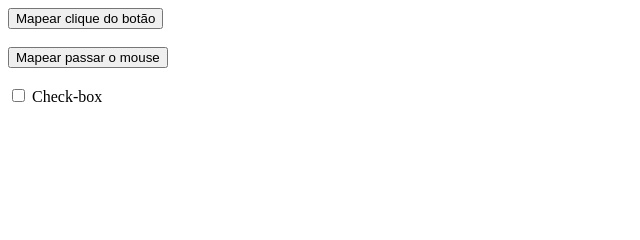
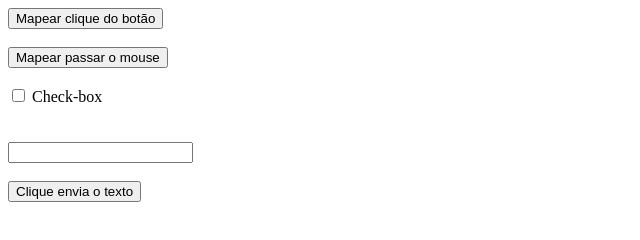
Before and after one commit to gabrielbse/test-tag-manager, a plain HTML site: page public/index.html in a window 1280 px wide. Shown: the whole page, without its empty margins (0-640 px from the left). Drawn offline with Linux system fonts and the light colour scheme.

Commit message:
feat: send text

```diff
--- a/public/index.html
+++ b/public/index.html
@@ -33,6 +33,13 @@
         <input type="checkbox" class="count-checked" id="item" name="item">
         <label for="item">Check-box</label>
       </div>
+      <br>
+      <br>
+      <div>
+        <input type="text" class="test-date" id="text-to-send" name="item">
+      </div>
+      <br>
+      <button class="click-send-text" onclick ="triggerData()">Clique envia o texto</button>
     </div>
     <script type="text/javascript" src="js/app.js"></script>
   </body>
--- a/public/js/app.js
+++ b/public/js/app.js
@@ -22,3 +22,12 @@ function trigger() {
 		'elementClasses': 'elementClasses'
 	});
 }
+
+function triggerData() {
+	let text = document.getElementById("text-to-send").value;
+	console.log("Sending: " + text);
+	dataLayer.push({
+		'event': 'click-send-text',
+		'value': text
+	});
+}
```
